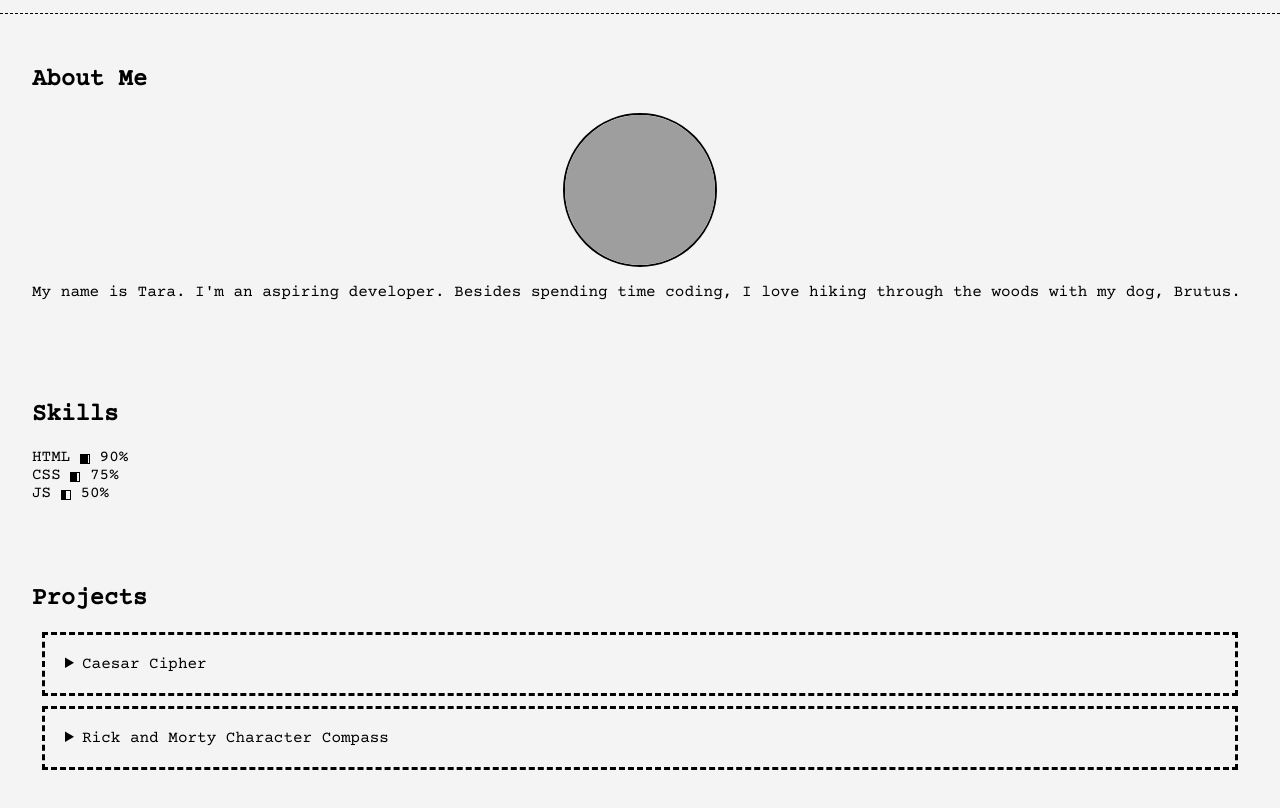
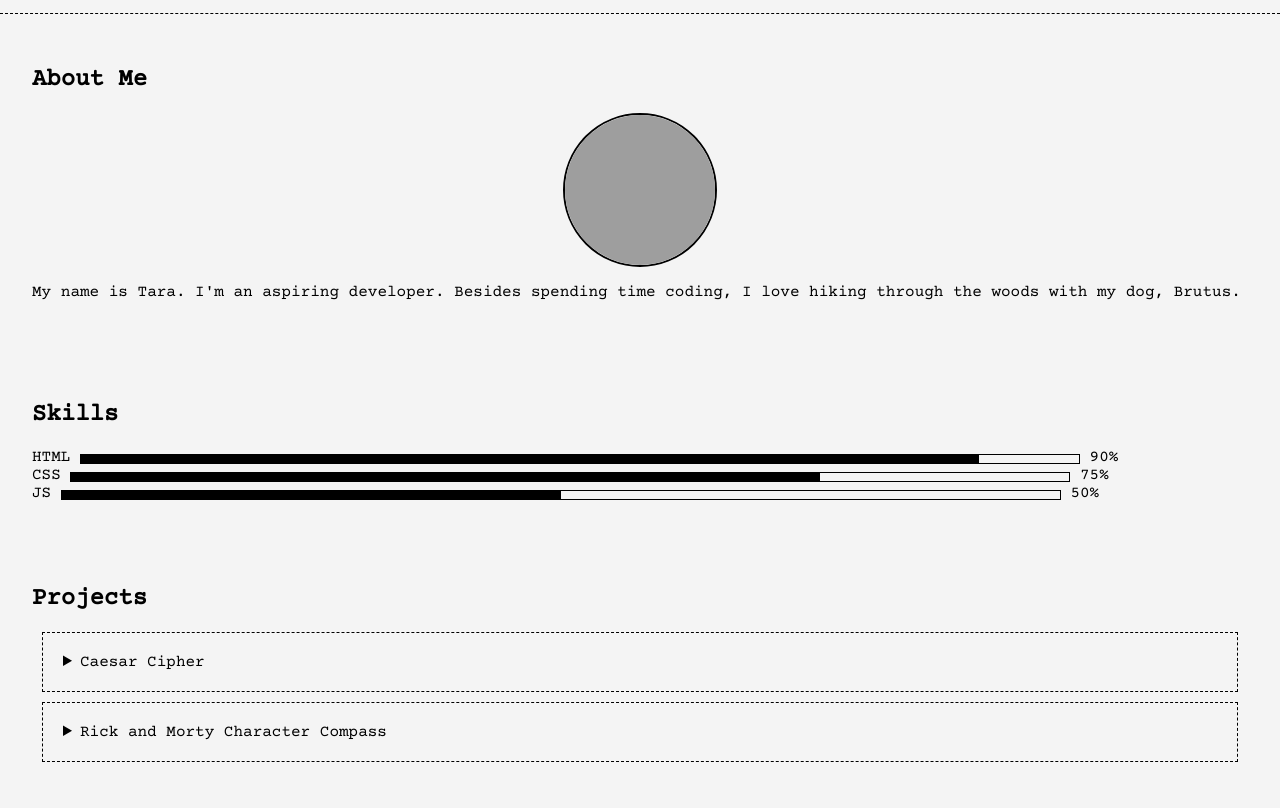
Before and after one commit to leongtg88/mimo, a plain HTML site: page html/Portfolio/index.html in a window 1280 px wide. Shown: the part 116-924 px from the top of the page. Drawn offline with nearby package versions, Linux system fonts and the light colour scheme; grey boxes are pictures that could not be loaded.

Commit message:
ajuste en skills

```diff
--- a/html/Portfolio/style.css
+++ b/html/Portfolio/style.css
@@ -39,7 +39,7 @@ margin: auto;
 }
 
 progress{
-	width: 10px;
+	width: 1000px;
 	height: 10px;
 	border: solid 1px;
 	color: black;
@@ -63,7 +63,7 @@ progress::-moz-progress-bar  {
 
 details{
 	display: flex;
-	border: dashed;
+	border: dashed 1px;
 	padding: 20px;
 	margin: 10px;
 }
```
